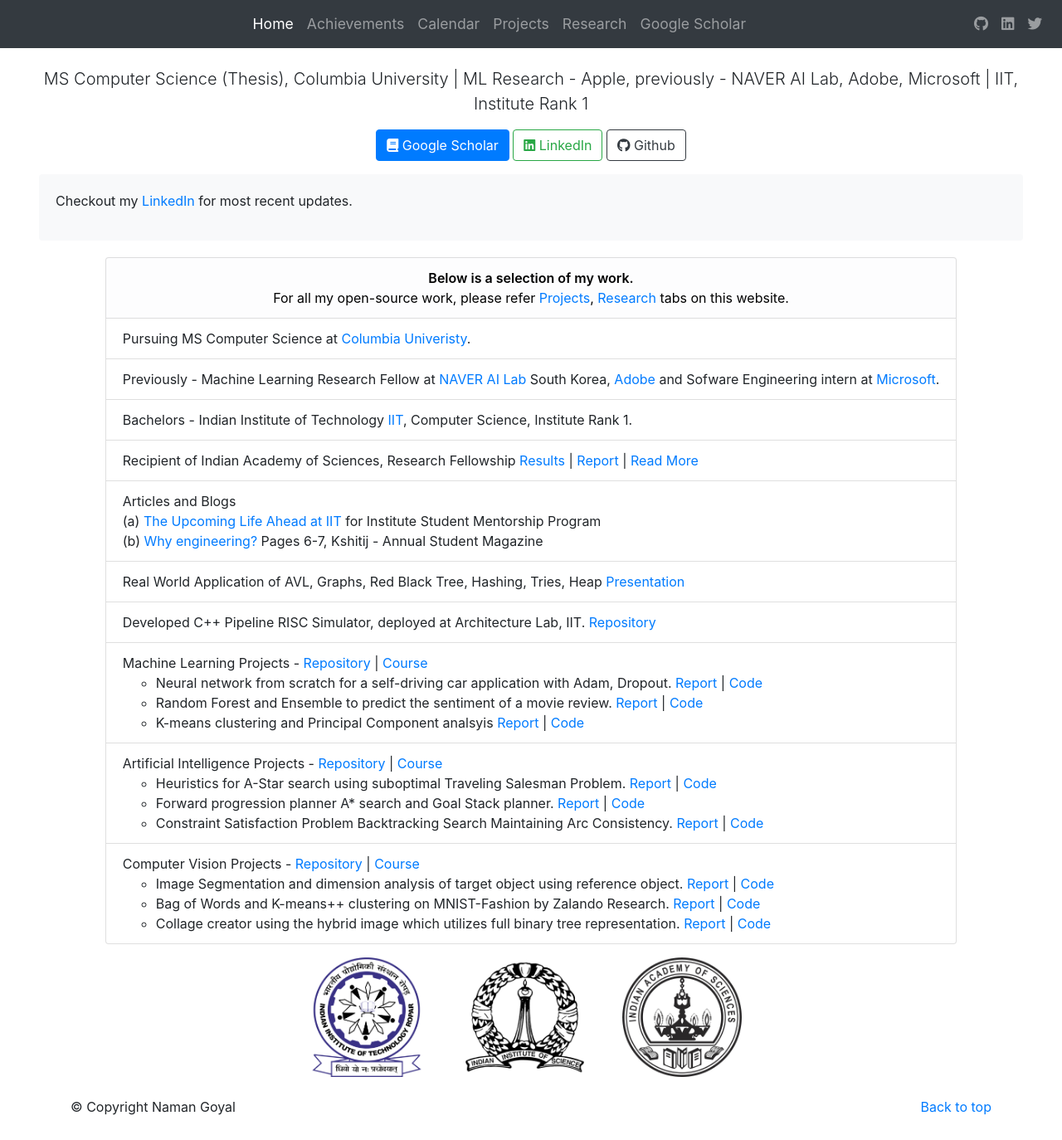
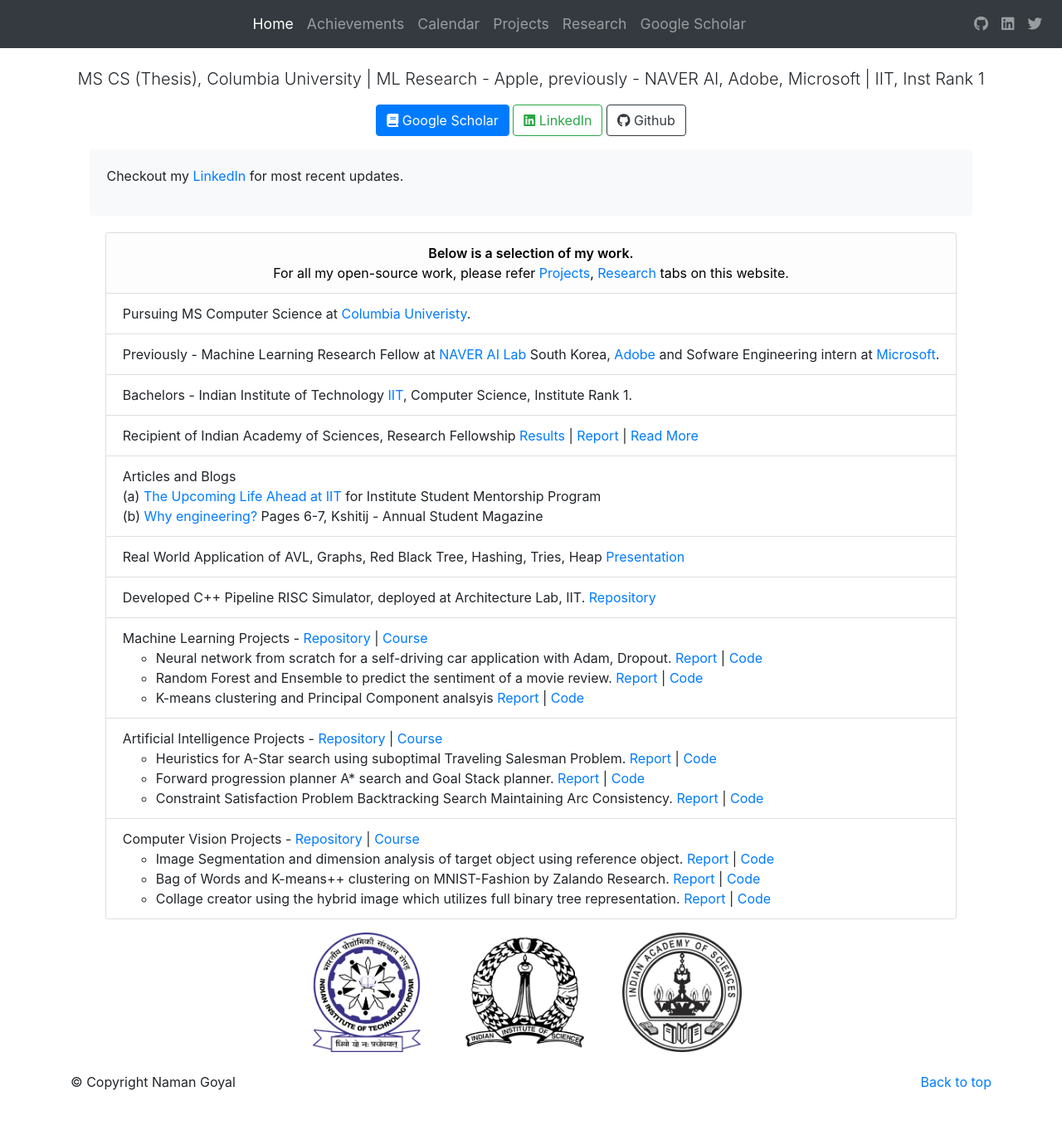
Before and after one commit to thenamangoyal/thenamangoyal.github.io, a Jekyll site: the page built from index.html, in a window 1280 px wide and 1374 px high. Shown: the whole window at 83% size. Built offline with Jekyll 4.4.1, drawn with Linux system fonts in a browser that asks for light colours; nearby versions of some CDN libraries.

Commit message:
Update index.html

```diff
--- a/index.html
+++ b/index.html
@@ -11,7 +11,7 @@ layout: bootstrap
 
         <!-- <h1 class="jumbotron-heading">Heading</h1> -->
         <p class="text-center lead">
-            MS Computer Science (Thesis), Columbia University | ML Research - Apple, previously - NAVER AI Lab, Adobe, Microsoft | IIT, Institute Rank 1
+            MS CS (Thesis), Columbia University | ML Research - Apple, previously - NAVER AI, Adobe, Microsoft | IIT, Inst Rank 1
         </p>
         <!-- <p class="text-center">"It is in your moments of decision that your destiny is shaped."<br>Source: My High-School Notebook &amp; Tony Robbins</p> -->
 
```
